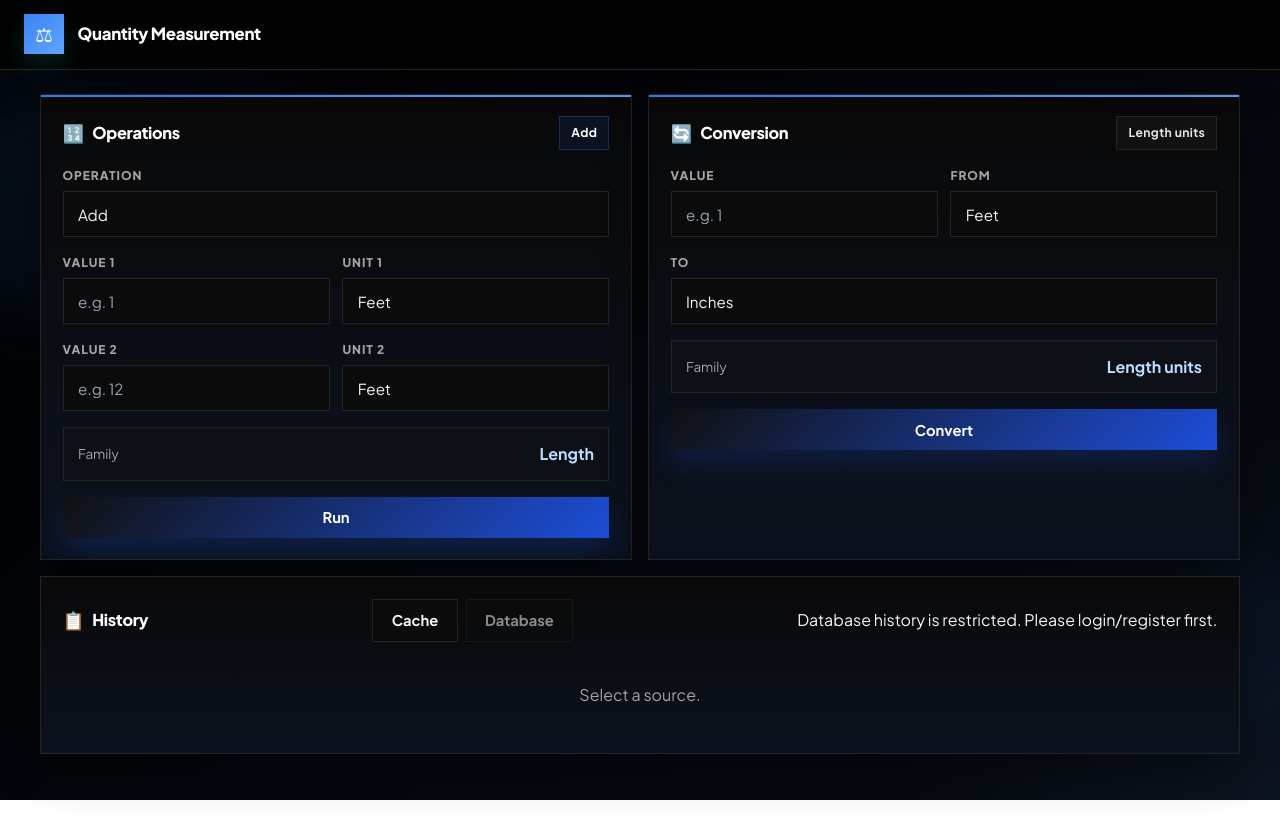
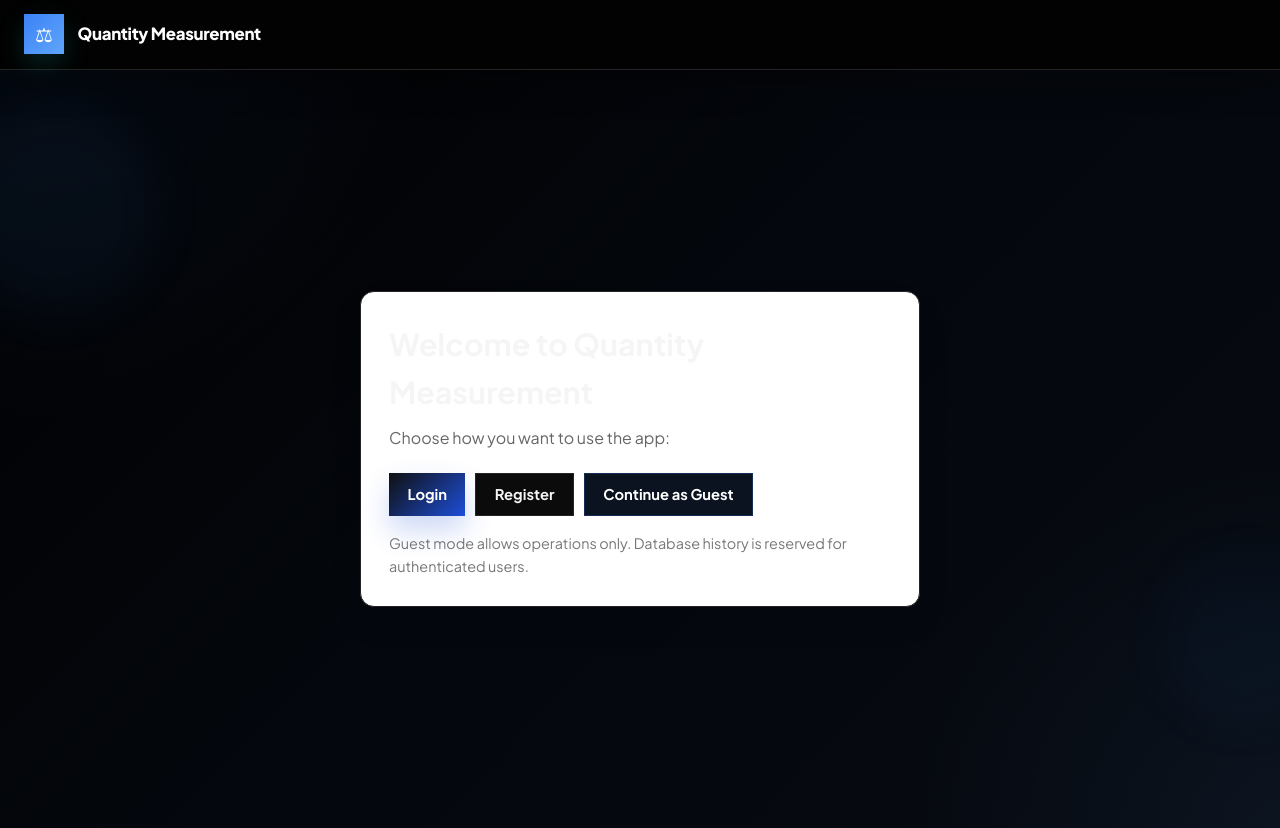
Before and after one commit to devmalu15/QuantityMeasurementFrontend, an Angular app in the folder QuantityMeasurementAngular/: page /landing in a window 1280 px wide. Before the commit this address led to /dashboard. Before the commit the page ends 800 px from the top, so only its background shows below. Built offline with nearby package versions, Linux system fonts and the light colour scheme.

Commit message:
[Dev Malu]Refactor .updated the ui

```diff
--- a/QuantityMeasurementAngular/src/app/app.component.html
+++ b/QuantityMeasurementAngular/src/app/app.component.html
@@ -17,6 +17,17 @@
         </div>
         <button class="btn btn--ghost" (click)="logout()">Logout</button>
       </ng-container>
+
+      <ng-container *ngIf="!auth.isLoggedIn && auth.isGuest">
+        <div class="app-header__user">
+          <span class="app-header__status"></span>
+          <div>
+            <small>Guest mode</small>
+            <strong>Limited access</strong>
+          </div>
+        </div>
+        <button class="btn btn--ghost" (click)="logout()">Exit Guest</button>
+      </ng-container>
     </nav>
   </header>
 
--- a/QuantityMeasurementAngular/src/app/app.component.ts
+++ b/QuantityMeasurementAngular/src/app/app.component.ts
@@ -15,6 +15,6 @@ export class AppComponent {
   constructor(public auth: AuthService, private router: Router) {}
   logout(): void {
     this.auth.logout();
-    this.router.navigate(['/auth']);
+    this.router.navigate(['/landing']);
   }
 }
--- a/QuantityMeasurementAngular/src/app/app.routes.ts
+++ b/QuantityMeasurementAngular/src/app/app.routes.ts
@@ -4,11 +4,13 @@ import { authGuard }  from './guards/auth.guard';
 import { guestGuard } from './guards/guest.guard';
 
 export const routes: Routes = [
-  { path: '',        redirectTo: 'dashboard', pathMatch: 'full' },
+  { path: '',        redirectTo: 'landing', pathMatch: 'full' },
+  { path: 'landing', loadComponent: () => import('./components/landing/landing.component')
+                         .then(m => m.LandingComponent) },
   { path: 'auth',      loadComponent: () => import('./components/auth/auth.component')
                          .then(m => m.AuthComponent),
                        canActivate: [guestGuard] },
   { path: 'dashboard', loadComponent: () => import('./components/dashboard/dashboard.component')
                          .then(m => m.DashboardComponent) },
-  { path: '**',      redirectTo: 'dashboard' }
+  { path: '**',      redirectTo: 'landing' }
 ];
--- a/QuantityMeasurementAngular/src/app/components/auth/auth.component.ts
+++ b/QuantityMeasurementAngular/src/app/components/auth/auth.component.ts
@@ -1,4 +1,4 @@
-import { Component } from '@angular/core';
+import { Component, OnInit } from '@angular/core';
 import { CommonModule } from '@angular/common';
 import { FormsModule, NgForm } from '@angular/forms';
 import { Router, ActivatedRoute } from '@angular/router';
@@ -11,7 +11,7 @@ import { AuthService } from '../../services/auth.service';
   templateUrl: './auth.component.html',
   styleUrl:    './auth.component.scss'
 })
-export class AuthComponent {
+export class AuthComponent implements OnInit {
   // State
   activeTab: 'login' | 'register' = 'login';
   isLoading = false;
@@ -22,6 +22,8 @@ export class AuthComponent {
   loginData    = { email: '', password: '' };
   registerData = { email: '', password: '' };
 
+  private returnUrl = '/dashboard';
+
   constructor(
     private auth: AuthService,
     private router: Router,
@@ -30,8 +32,22 @@ export class AuthComponent {
 
   switchTab(tab: 'login' | 'register'): void {
     this.activeTab = tab;
-    this.errorMsg  = '';
+    this.errorMsg = '';
     this.successMsg = '';
+  }
+
+  ngOnInit(): void {
+    const tab = this.route.snapshot.queryParamMap.get('tab');
+    if (tab === 'register') {
+      this.activeTab = 'register';
+    } else {
+      this.activeTab = 'login';
+    }
+
+    const returnUrl = this.route.snapshot.queryParamMap.get('returnUrl');
+    if (returnUrl) {
+      this.returnUrl = returnUrl;
+    }
   }
 
   onLogin(form: NgForm): void {
@@ -40,12 +56,10 @@ export class AuthComponent {
     this.isLoading = true;
     this.errorMsg  = '';
 
-    const returnUrl = this.route.snapshot.queryParamMap.get('returnUrl') || '/dashboard';
-
     this.auth.login(this.loginData).subscribe({
       next: () => {
         this.isLoading = false;
-        this.router.navigateByUrl(returnUrl);
+        this.router.navigateByUrl(this.returnUrl);
       },
       error: (err) => {
         this.isLoading = false;
--- a/QuantityMeasurementAngular/src/app/components/dashboard/dashboard.component.html
+++ b/QuantityMeasurementAngular/src/app/components/dashboard/dashboard.component.html
@@ -140,14 +140,28 @@
         </button>
         <button class="btn btn--secondary" (click)="loadHistory('ef')"
                 [class.active]="historyType === 'ef'"
-                [disabled]="!isAuthenticated"
+                [disabled]="isGuest || !isAuthenticated"
                 title="Register or log in to access database history">
           Database
         </button>
       </div>
-      <p class="info-msg" *ngIf="!isAuthenticated">
-        Database history is restricted. Please login/register first.
+      <p class="info-msg" *ngIf="isGuest">
+        You are in guest mode. Database history is locked. Click the button again to get a login/register invitation.
       </p>
+      <p class="info-msg" *ngIf="!isAuthenticated && !isGuest">
+        Please start from the landing page to choose login/register/guest.
+      </p>
+
+      <div class="modal-overlay" *ngIf="showGuestDbPrompt">
+        <div class="modal-box">
+          <h3>Database access requires login</h3>
+          <p>Get full database history access by logging in or registering.</p>
+          <div class="modal-btns">
+            <button class="btn btn--primary" (click)="goAuthFromGuest()">Go to Landing</button>
+            <button class="btn btn--ghost" (click)="closeGuestDbPrompt()">Continue as Guest</button>
+          </div>
+        </div>
+      </div>
     </div>
 
     <div class="spinner" *ngIf="historyLoading"></div>
--- a/QuantityMeasurementAngular/src/app/components/dashboard/dashboard.component.scss
+++ b/QuantityMeasurementAngular/src/app/components/dashboard/dashboard.component.scss
@@ -319,3 +319,37 @@
     }
   }
 }
+
+.modal-overlay {
+  position: fixed;
+  inset: 0;
+  background: rgba(0,0,0,0.55);
+  display: grid;
+  place-items: center;
+  z-index: 20;
+}
+
+.modal-box {
+  width: min(460px, 90vw);
+  background: #0b1220;
+  border: 1px solid var(--border);
+  padding: 1.25rem;
+  border-radius: 0.6rem;
+  box-shadow: var(--shadow-xl);
+}
+
+.modal-box h3 {
+  margin-top: 0;
+  margin-bottom: 0.5rem;
+}
+
+.modal-box p {
+  color: #d1d5db;
+  margin-bottom: 1rem;
+}
+
+.modal-btns {
+  display: flex;
+  gap: 0.6rem;
+  flex-wrap: wrap;
+}
--- a/QuantityMeasurementAngular/src/app/components/dashboard/dashboard.component.ts
+++ b/QuantityMeasurementAngular/src/app/components/dashboard/dashboard.component.ts
@@ -47,6 +47,8 @@ export class DashboardComponent implements OnInit {
   historyError = '';
   historyType = '';
 
+  showGuestDbPrompt = false;
+
   constructor(
     private readonly qty: QuantityService,
     private readonly auth: AuthService,
@@ -57,7 +59,15 @@ export class DashboardComponent implements OnInit {
     return this.auth.isLoggedIn;
   }
 
+  get isGuest(): boolean {
+    return this.auth.isGuest;
+  }
+
   ngOnInit(): void {
+    if (!this.isAuthenticated && !this.isGuest) {
+      this.router.navigate(['/landing']);
+      return;
+    }
     this.syncUnit2();
     this.syncConversionUnits();
   }
@@ -222,13 +232,15 @@ export class DashboardComponent implements OnInit {
 
   loadHistory(type: 'redis' | 'ef'): void {
     if (type === 'ef' && !this.isAuthenticated) {
-      this.historyError = 'Please login or register to access database history.';
+      this.historyError = 'Database history requires login. Please login/register first.';
       this.history = [];
       this.historyType = '';
       this.historyLoading = false;
-      this.router.navigate(['/auth'], {
-        queryParams: { returnUrl: '/dashboard' }
-      });
+      if (this.isGuest) {
+        this.showGuestDbPrompt = true;
+      } else {
+        this.router.navigate(['/landing']);
+      }
       return;
     }
 
@@ -248,4 +260,13 @@ export class DashboardComponent implements OnInit {
       }
     });
   }
+
+  closeGuestDbPrompt(): void {
+    this.showGuestDbPrompt = false;
+  }
+
+  goAuthFromGuest(): void {
+    this.showGuestDbPrompt = false;
+    this.router.navigate(['/landing']);
+  }
 }
--- /dev/null
+++ b/QuantityMeasurementAngular/src/app/components/landing/landing.component.html
@@ -0,0 +1,16 @@
+<div class="landing animate-fade">
+  <section class="card welcome-card">
+    <div class="card-head">
+      <h1>Welcome to Quantity Measurement</h1>
+      <p>Choose how you want to use the app:</p>
+    </div>
+
+    <div class="landing-actions">
+      <button class="btn btn--primary" (click)="goLogin()">Login</button>
+      <button class="btn btn--secondary" (click)="goRegister()">Register</button>
+      <button class="btn btn--ghost" (click)="continueGuest()">Continue as Guest</button>
+    </div>
+
+    <p class="hint">Guest mode allows operations only. Database history is reserved for authenticated users.</p>
+  </section>
+</div>
--- /dev/null
+++ b/QuantityMeasurementAngular/src/app/components/landing/landing.component.scss
@@ -0,0 +1,6 @@
+.landing { padding: 48px 20px; display: grid; place-items: center; min-height: calc(100vh - 90px); }
+.welcome-card { width: min(560px, 90vw); padding: 28px; border-radius: 14px; box-shadow: 0 16px 32px rgba(0,0,0,0.08); background: var(--card-bg, #fff); }
+.card-head h1 { margin: 0; font-size: 1.9rem; }
+.card-head p { margin: 8px 0 22px; color: #666; }
+.landing-actions { display: flex; gap: 10px; flex-wrap: wrap; }
+.hint { margin-top: 16px; color: #777; font-size: 0.9rem; }
--- /dev/null
+++ b/QuantityMeasurementAngular/src/app/components/landing/landing.component.ts
@@ -0,0 +1,28 @@
+import { Component } from '@angular/core';
+import { CommonModule } from '@angular/common';
+import { Router } from '@angular/router';
+import { AuthService } from '../../services/auth.service';
+
+@Component({
+  selector: 'app-landing',
+  standalone: true,
+  imports: [CommonModule],
+  templateUrl: './landing.component.html',
+  styleUrl: './landing.component.scss'
+})
+export class LandingComponent {
+  constructor(private auth: AuthService, private router: Router) {}
+
+  goLogin(): void {
+    this.router.navigate(['/auth'], { queryParams: { tab: 'login' } });
+  }
+
+  goRegister(): void {
+    this.router.navigate(['/auth'], { queryParams: { tab: 'register' } });
+  }
+
+  continueGuest(): void {
+    this.auth.startGuest();
+    this.router.navigate(['/dashboard']);
+  }
+}
```
Also changed, not shown: QuantityMeasurementAngular/src/app/services/auth.service.ts (+25 -0 lines).
